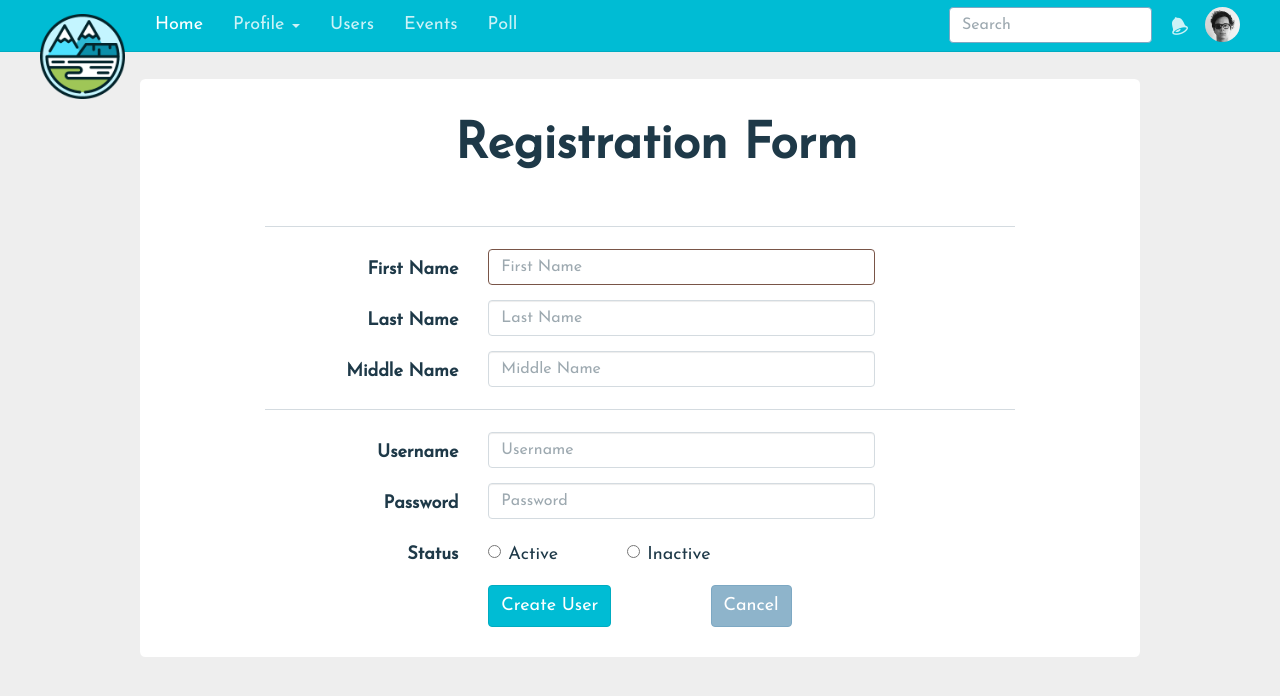
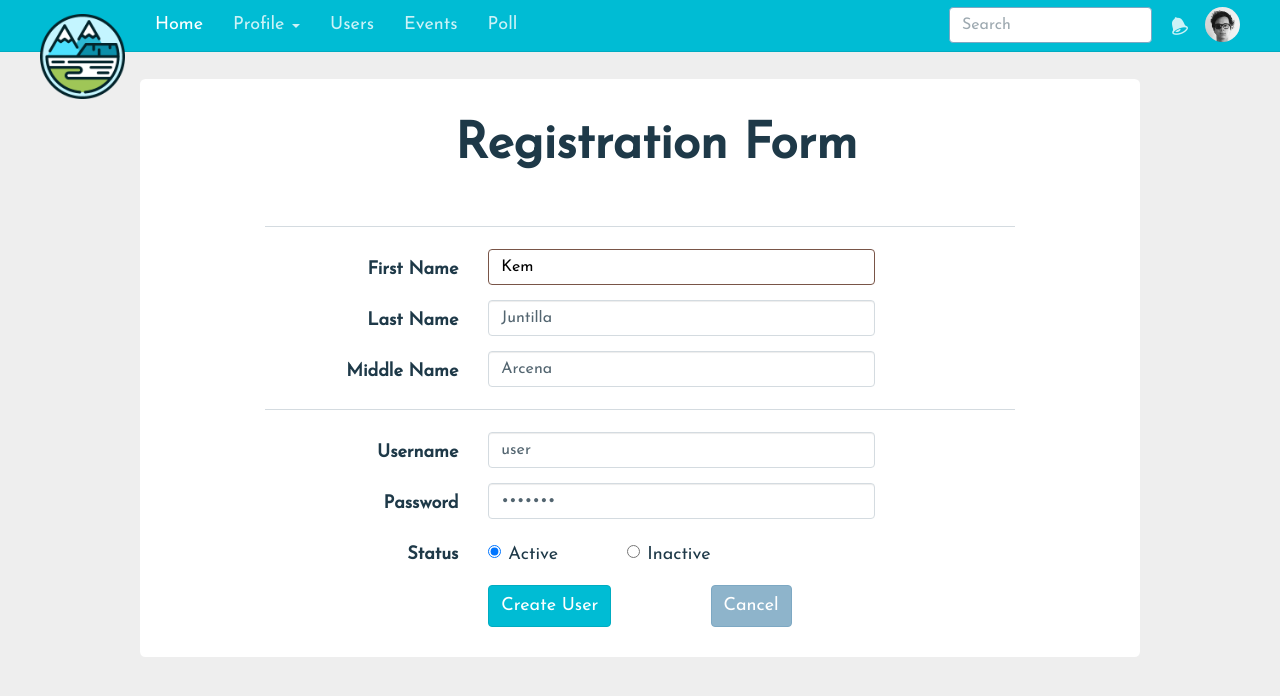
Before and after one commit to be-honest/R-R, a PHP site: page /RandR/register-user.php in a window 1280 px wide. Shown: the top 696 px of the page. Run offline with PHP 8.4, Linux system fonts and the light colour scheme; some libraries are stand-ins or nearby versions.

Commit message:
debugged add-admin.php and added register user feature

```diff
--- a/views/Users/add-user.php
+++ b/views/Users/add-user.php
@@ -4,9 +4,8 @@ require_once 'views/layouts/nav.php';
 
 include('config.php');
 include('class/userClass.php');
-
+$errorMsgReg="";
 $userClass = new userClass();
-
 if (isset($_POST['registerUser']))
 {
 
@@ -15,8 +14,7 @@ if (isset($_POST['registerUser']))
     $firstName=$_POST['firstName'];
     $lastName=$_POST['lastName'];
     $middleName=$_POST['middleName'];
-    $userStatus=$_POST['userStatus'];
-
+    $userStatus=$_POST['optradio'];
     $username_check = preg_match('~^[A-Za-z0-9_]{3,20}$~i', $username);
     $password_check = preg_match('~^[A-Za-z0-9!@#$%^&*()_]{6,20}$~i', $password);
 
@@ -25,7 +23,7 @@ if (isset($_POST['registerUser']))
     $uid=$userClass->userRegistration($username,$password,$firstName,$lastName,$middleName,$userStatus);
     if($uid)
     {
-        print_r($uid);
+        // print_r($uid);
 
         $url='home.php';
         header("Location: $url");
@@ -34,7 +32,6 @@ if (isset($_POST['registerUser']))
     {
       $errorMsgReg="Username already exits.";
     }
-
     }
 }
 ?>
@@ -55,26 +52,26 @@ if (isset($_POST['registerUser']))
  	<div class="container">
 
 
-            <form class="form-horizontal" role="form">
+            <form class="form-horizontal" method="post" name="AddUser" role="form" >
                <h2 style="font-size: 50px;">Registration Form</h2>
                <hr width="750">
                 <div class="form-group">
                     <label for="firstName" class="col-sm-4 control-label">First Name</label>
                     <div class="col-sm-5">
-                        <input type="text" id="firstName" placeholder="First Name" class="form-control" autofocus>
+                        <input type="text" id="firstName" name="firstName" placeholder="First Name" class="form-control" autofocus value="Kem">
                     </div>
                 </div>
                 <div class="form-group">
                     <label for="lastName" class="col-sm-4 control-label">Last Name</label>
                     <div class="col-sm-5">
-                        <input type="text" id="lastName" placeholder="Last Name" class="form-control" autofocus>
+                        <input type="text" id="lastName" name="lastName" placeholder="Last Name" class="form-control" autofocus value="Juntilla">
 
                     </div>
                 </div>
                  <div class="form-group">
                     <label for="middleName" class="col-sm-4 control-label">Middle Name</label>
                     <div class="col-sm-5">
-                        <input type="text" id="middleName" name="middleName" placeholder="Middle Name" class="form-control" autofocus>
+                        <input type="text" id="middleName" name="middleName" placeholder="Middle Name" class="form-control" autofocus value="Arcena">
                     </div>
                 </div>
 
@@ -85,13 +82,13 @@ if (isset($_POST['registerUser']))
 
                     <label for="username" class="col-sm-4 control-label">Username</label>
                     <div class="col-sm-5">
-                        <input type="text" id="username" placeholder="Username" class="form-control">
+                        <input type="text" id="username" name="username" placeholder="Username" class="form-control" value="user">
                     </div>
                 </div>
                 <div class="form-group">
                     <label for="password" class="col-sm-4 control-label">Password</label>
                     <div class="col-sm-5">
-                        <input type="password" id="password" placeholder="Password" class="form-control">
+                        <input type="password" id="password" name="password" placeholder="Password" class="form-control" value="user123">
 
 
                     </div>
@@ -105,12 +102,12 @@ if (isset($_POST['registerUser']))
                         <div class="row">
                             <div class="col-sm-4">
                                 <label class="radio-inline">
-                                    <input type="radio" id="active" name="optradio" value="active">Active
+                                    <input type="radio" id="active" name="optradio" value="1" checked="true">Active
                                 </label>
                             </div>
                             <div class="col-sm-4">
                                 <label class="radio-inline">
-                                    <input type="radio" id="inactive" name="optradio" value="inactive">Inactive
+                                    <input type="radio" id="inactive" name="optradio" value="2" >Inactive
                                 </label>
                             </div>
                         </div>
@@ -122,8 +119,21 @@ if (isset($_POST['registerUser']))
                 <div class="form-group">
                     <div class="col-sm-4 col-sm-offset-4">
 
-                        <button type="button" class="btn btn-primary ">Create User</button>
+                        <button type="submit" class="btn btn-primary" name="registerUser">Create User</button>
                         <button type="button" class="btn btn-info" style="float:right;" >Cancel</button>
+                         <?php
+      if($errorMsgReg)
+      {
+        ?>
+      <div class="alert alert-danger alert-dismissable" role="alert">
+     <button type="button" class="close" data-dismiss="alert" aria-label="Close">
+      <span aria-hidden="true">×</span>
+    </button>
+      <strong>Error!</strong> <?php echo $errorMsgReg; ?>
+      </div>
+      <?php
+      }
+       ?>
                     </div>
 
                 </div>
```
Also changed, not shown: views/Users/add-admin.php (+29 -9 lines), class/userClass.php (line endings or trailing spaces).
